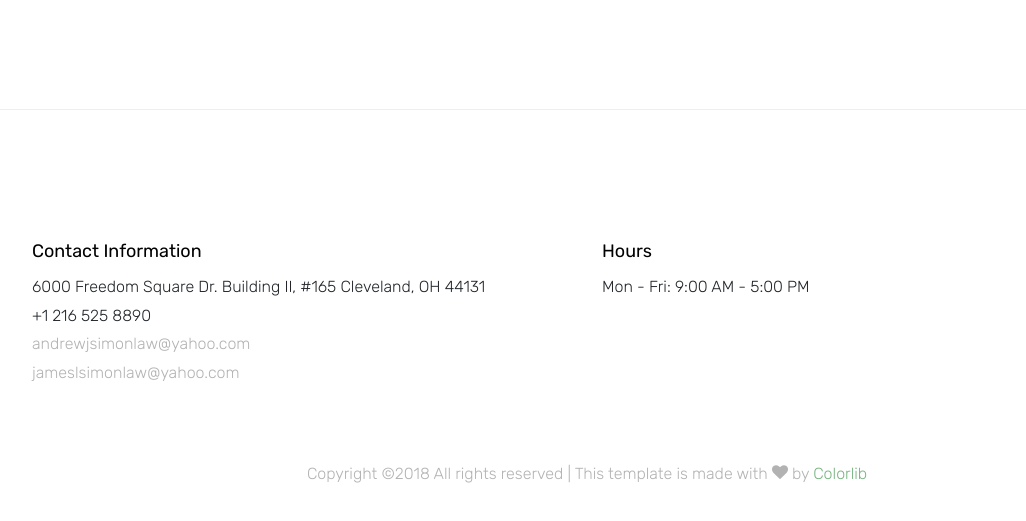
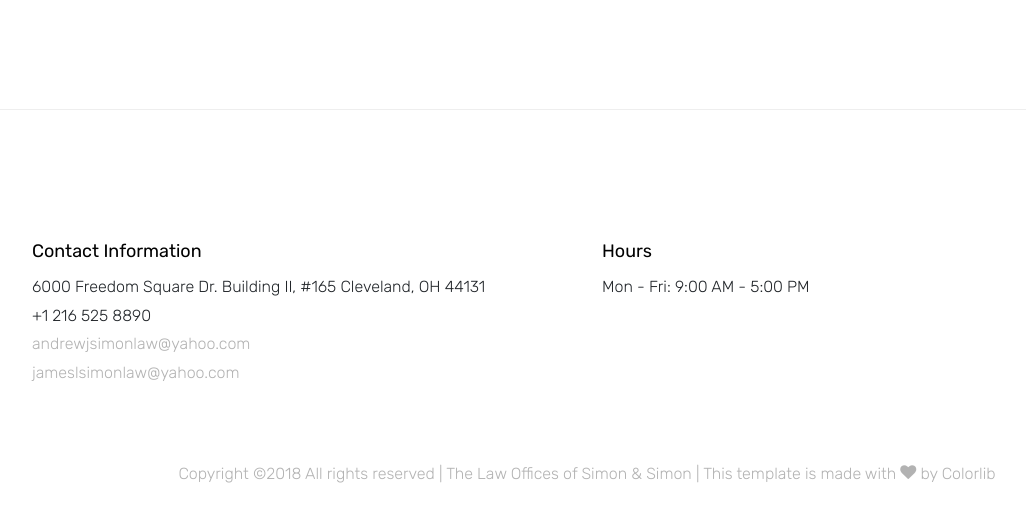
Before and after one commit to simonwa7/Simon-SimonLaw, a website: page index.html in a window 1280 px wide. Shown: the part 4792-5313 px from the top of the page, without its empty margins (53-1079 px from the left). Drawn offline with Linux system fonts and the light colour scheme; files whose address does not match are found by name.

Commit message:
Updated copywrite

```diff
--- a/index.html
+++ b/index.html
@@ -349,7 +349,7 @@
         <div class="col-md-12 text-center">
 
           <p><!-- Link back to Colorlib can't be removed. Template is licensed under CC BY 3.0. -->
-Copyright &copy;<script>document.write(new Date().getFullYear());</script> All rights reserved | This template is made with <i class="icon-heart" aria-hidden="true"></i> by <a href="https://colorlib.com" target="_blank" class="text-primary">Colorlib</a>
+Copyright &copy;<script>document.write(new Date().getFullYear());</script> All rights reserved | The Law Offices of Simon & Simon | This template is made with <i class="icon-heart" aria-hidden="true"></i> by <a href="https://colorlib.com" target="_blank">Colorlib</a>
 <!-- Link back to Colorlib can't be removed. Template is licensed under CC BY 3.0. --></p>
         </div>
       </div>
```
